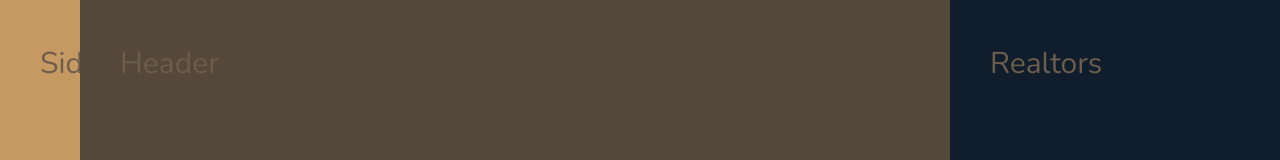
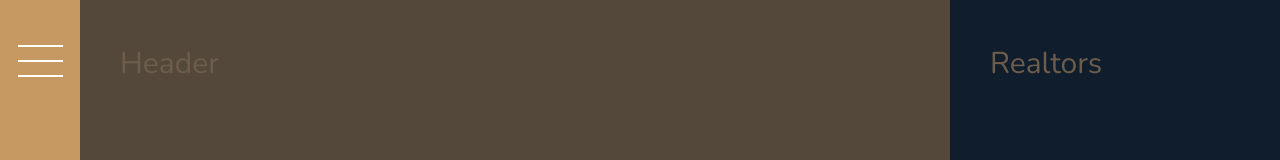
Before and after one commit to Rahimah-98/nexter, a website: page index.html in a window 1280 px wide. Shown: the top 160 px of the page. Drawn offline with nearby package versions, Linux system fonts and the light colour scheme.

Commit message:
Buildint the Sidebar

```diff
--- a/index.html
+++ b/index.html
@@ -14,7 +14,9 @@
     <title>nexter &mdash; your home, your freedom</title>
   </head>
   <body class="container">
-    <div class="sidebar">Sidebar</div>
+    <div class="sidebar">
+      <button class="nav-btn"></button>
+    </div>
     <header class="header">Header</header>
     <div class="realtors">Realtors</div>
     <section class="features">
--- a/sass/_sidebar.scss
+++ b/sass/_sidebar.scss
@@ -2,4 +2,33 @@
   background: $color-primary;
   grid-column: sidebar-start / sidebar-end;
   grid-row: 1 / -1;
+
+  display: flex;
+  justify-content: center;
 }
+
+.nav-btn {
+  border: none;
+  border-radius: 0;
+
+  background: #fff;
+  height: 2px;
+  width: 4.5rem;
+  margin-top: 2rem;
+
+  &::before,
+  &::after {
+    content: '';
+    display: block;
+    background: #fff;
+    height: 2px;
+    width: 4.5rem;
+  }
+
+  &::before {
+    transform: translateY(-1.5rem);
+  }
+  &::after {
+    transform: translateY(1.3rem);
+  }
+}
```
Also changed, not shown: css/style.css, dist/index.html.
